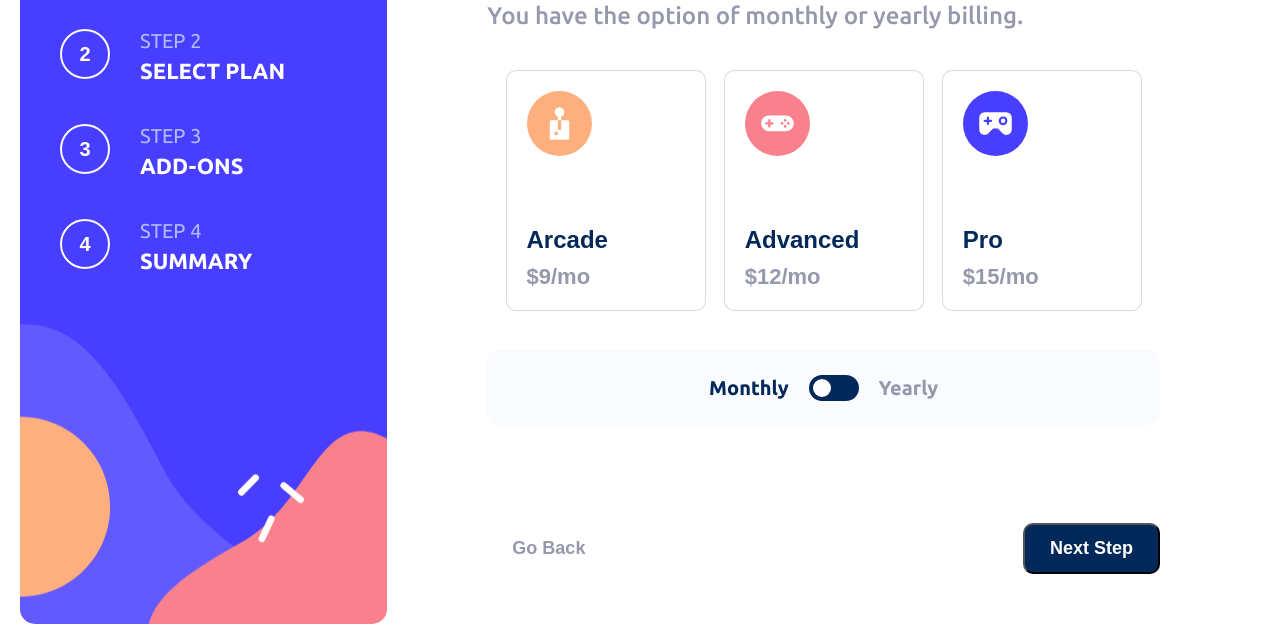
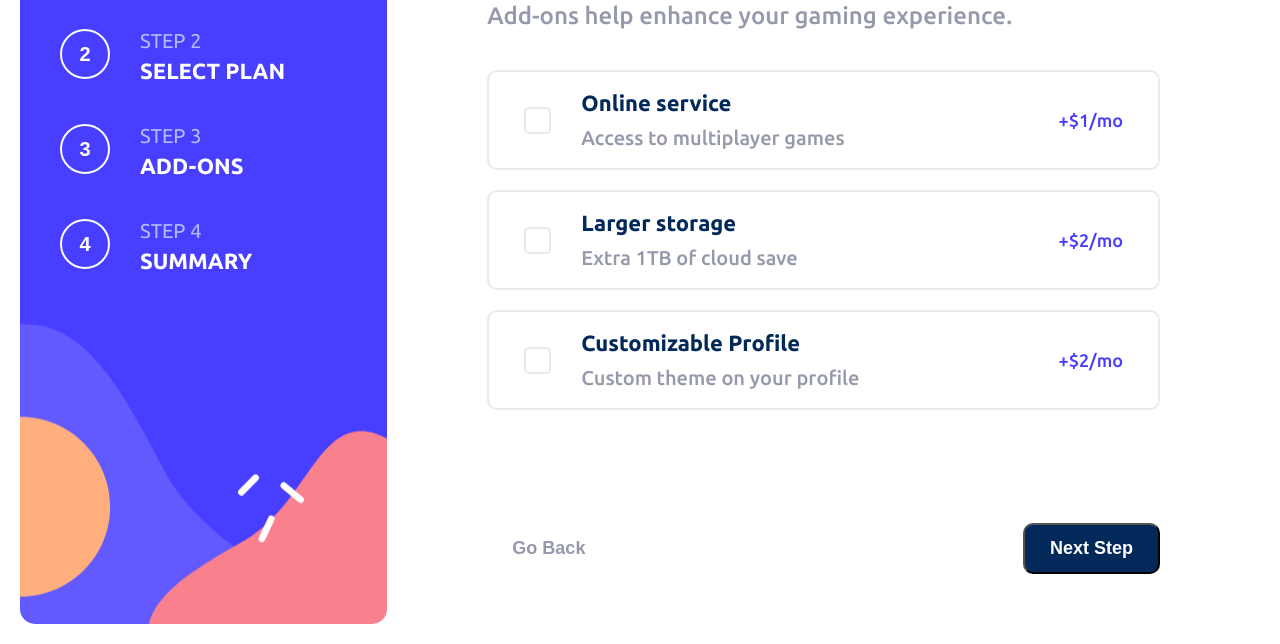
Before and after one commit to KhaledSilva/multi-step-form, a plain HTML site: page index.html in a window 1280 px wide. Shown: the part 156-800 px from the top of the page. Drawn offline with Linux system fonts and the light colour scheme.

Commit message:
feat: add custom selectable cards with checkbox integration

```diff
--- a/assets/css/style.css
+++ b/assets/css/style.css
@@ -94,7 +94,9 @@ body {
     width: 100%;
     height: 100vh;
 }
+
 .personal-info {display: none;}
+
 .personal-info label {
     font-size: 22px;
     font-weight: 500;
@@ -132,7 +134,7 @@ body {
     cursor: pointer;
 }
 
-.footer .btn-next:hover, .btn-confirm:hover{
+.footer .btn-next:hover, .btn-confirm:hover {
     background-color: var(--purple-600);
 }
 
@@ -161,6 +163,9 @@ body {
     width: 100%;
     height: 100vh;
 }
+
+.select-plan {display: none;}
+
 .select-plan .plans-container {
     display: flex;
     justify-content: space-evenly;
@@ -234,6 +239,7 @@ body {
     font-weight: 700;
     font-size: 20px;
 }
+
 .select-plan .toggle-container .label.active {
     color: var(--blue-950);
 }
@@ -275,12 +281,99 @@ input:checked + .slider::before {
 }
 
 .add-ons {
-    display: none;
+    display: flex;
+    flex-direction: column;
+    height: 100vh;
+}
+
+.add-ons .options {
+    display: flex;
+    flex-direction: column;
+    gap: 20px;
+}
+
+.add-ons .options .option {
+    width: 100%;
+    height: 100px;
+    border-radius: 10px;
+    border: 2px solid rgb(214, 214, 217, 0.5);
+    display: flex;
+    align-items: center;
+    /* justify-content: center; */
+    gap: 30px;
+    padding: 35px;
+}
+
+.add-ons .options .option:hover {
+    border: 2px solid var(--purple-600);
+}
+
+.add-ons .options .option:has(input:checked) {
+    background-color: var(--blue-100);
+    border: 2px solid var(--purple-600);
+}
+
+input[type="checkbox"] {
+    appearance: none;
+    -webkit-appearance: none;
+    width: 27px;
+    height: 27px;
+    background-color: var(--white);
+    border: 2px solid rgb(214, 214, 217, 0.5);
+    border-radius: 5px;
+    cursor: pointer;
+    display: inline-grid;
+    place-content: center;
+    transition: background-color 0.2s, border-color 0.2s;
+}
+
+input[type="checkbox"]:checked {
+  background-color: var(--purple-600);
+  border-color: var(--purple-600);
+}
+
+input[type="checkbox"]::before {
+  content: "✓";
+  color: var(--white);
+  font-size: 20px;
+  font-weight: bold;
+  transform: scale(0);
+  transition: 0.1s transform ease-in-out;
+}
+
+input[type="checkbox"]:checked::before {
+  transform: scale(1);
+}
+
+.options .option div {
+    display: flex;
+    flex-direction: column;
+    gap: 10px;
+}
+
+.options .option .add-ons-title {
+    color: var(--blue-950);
+    font-weight: 700;
+    font-size: 22px;
+}
+
+.options .option .add-ons-subtitle {
+    color: var(--grey-500);
+    font-weight: 500;
+    font-size: 20px;
+}
+
+.options .option .add-ons-value {
+    color: var(--purple-600);
+    font-size: 18px;
+    font-weight: 500;
+    margin-left: auto;
 }
 
 .finishing-up {
     display: none;
 }
+
 .thank-you {
     display: none;
 }
--- a/index.html
+++ b/index.html
@@ -124,22 +124,28 @@
       <div class="options">
         <label class="option">
           <input type="checkbox">
+          <div>
             <span class="add-ons-title">Online service</span>
             <span class="add-ons-subtitle">Access to multiplayer games</span>
+          </div>
           <span class="add-ons-value">+$1/mo</span>
         </label>
 
         <label class="option">
           <input type="checkbox">
+          <div>
             <span class="add-ons-title">Larger storage</span>
             <span class="add-ons-subtitle">Extra 1TB of cloud save</span>
+          </div>
           <span class="add-ons-value">+$2/mo</span>
         </label>
 
         <label class="option">
           <input type="checkbox">
+          <div>
             <span class="add-ons-title">Customizable Profile</span>
             <span class="add-ons-subtitle">Custom theme on your profile</span>
+          </div>
             <span class="add-ons-value">+$2/mo</span>
         </label>
       </div>
```
Lines whose indentation alone changed are shown as unchanged.
